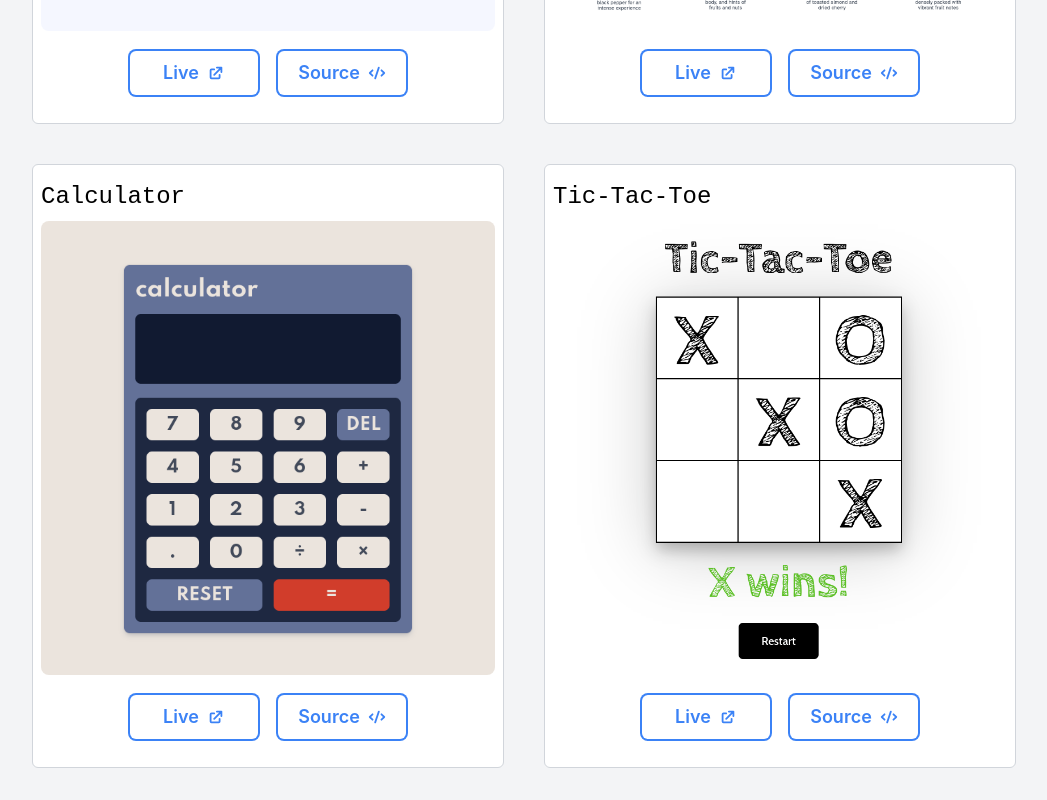
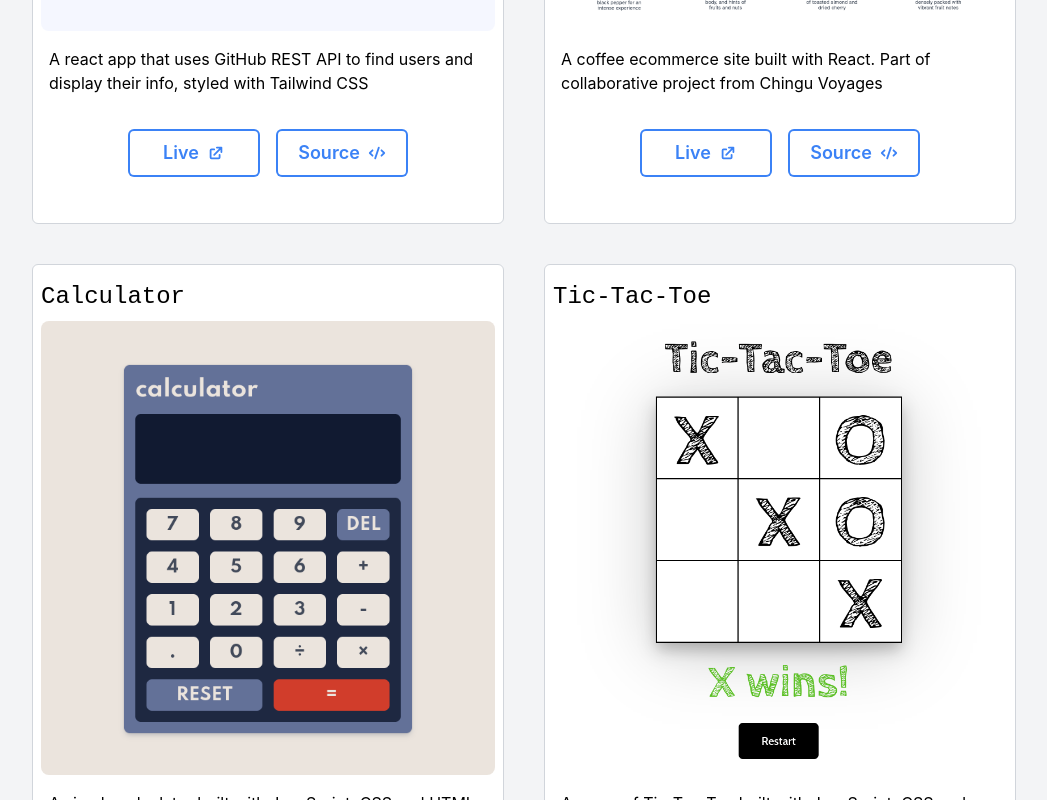
Before and after one commit to vsilagy/portfolio, a Next.js app: page / in a window 1280 px wide. Shown: the part 1060-1860 px from the top of the page, without its empty margins (116-1163 px from the left). Built offline with nearby package versions, Linux system fonts and the light colour scheme.

Commit message:
add description to main projects

```diff
--- a/components/Card.js
+++ b/components/Card.js
@@ -1,9 +1,15 @@
 import Image from 'next/image';
 import { HiCode, HiExternalLink } from 'react-icons/hi';
 
-export default function Card({ title, image, live, link }) {
+export default function Card({
+	title,
+	image,
+	description,
+	live,
+	link,
+}) {
 	return (
-		<div className="flex-1 w-[20rem] bg-white  border border-gray-300 p-2 rounded-md  md:basis-1/3 dark:bg-gray-800 dark:border-gray-700">
+		<div className="flex-1 w-[20rem] h-[44rem] bg-white  border border-gray-300 p-2 rounded-md  md:basis-1/3 dark:bg-gray-800 dark:border-gray-700">
 			<h4 className="text-2xl text-center font-mono py-2 md:text-start">
 				{title}
 			</h4>
@@ -16,6 +22,7 @@ export default function Card({ title, image, live, link }) {
 				layout="responsive"
 				priority="true"
 			/>
+			<p className="py-4 px-2">{description}</p>
 			<div className="flex justify-center gap-5 py-5">
 				<a
 					href={live}
--- a/components/DarkModeToggle.js
+++ b/components/DarkModeToggle.js
@@ -18,7 +18,7 @@ export default function DarkModeToggle() {
 		if (currentTheme === 'dark') {
 			return (
 				<button
-					className="text-xl p-2 ml-1 md:text-2xl  bg-gray-800 focus:outline-none hover:ring-2 hover:ring-gray-500 rounded-lg hover:text-amber-500 transition duration-1000"
+					className="text-xl p-2 ml-1 md:text-2xl  bg-gray-800 focus:outline-none hover:ring-2 hover:ring-gray-500 rounded-lg hover:text-amber-500 transition duration-500"
 					onClick={() => setTheme('light')}>
 					<MdLightMode />
 				</button>
@@ -26,7 +26,7 @@ export default function DarkModeToggle() {
 		} else {
 			return (
 				<button
-					className="text-xl p-2 ml-1 md:text-2xl bg-gray-300 focus:outline-none hover:ring-2 hover:ring-gray-500  rounded-lg hover:text-amber-500 transition duration-1000 "
+					className="text-xl p-2 ml-1 md:text-2xl bg-gray-300 focus:outline-none hover:ring-2 hover:ring-gray-500  rounded-lg hover:text-amber-500 transition duration-500 "
 					onClick={() => setTheme('dark')}>
 					<MdDarkMode />
 				</button>
--- a/components/MainProjects.js
+++ b/components/MainProjects.js
@@ -14,12 +14,16 @@ export default function MainProjects() {
 				<Card
 					title={'Github Dev Search'}
 					image={imageDev}
+					description={
+						'A react app that uses GitHub REST API to find users and display their info, styled with Tailwind CSS'
+					}
 					live={'https://gh-dev-search.netlify.app/'}
-					link={'https://github.com/vsilagy/gh-dev-search/'}
+					link={'https://github.com/vsilagy/github-dev-search'}
 				/>
 				<Card
 					title={'Toucan Coffee'}
 					image={imageCoffee}
+					description={`A coffee ecommerce site built with React. Part of collaborative project from Chingu Voyages`}
 					live={'https://toucan-coffee.netlify.app/'}
 					link={
 						'https://github.com/chingu-voyages/v41-toucans-team-04'
@@ -28,12 +32,18 @@ export default function MainProjects() {
 				<Card
 					title={'Calculator'}
 					image={imageCalc}
+					description={
+						'A simple calculator built with JavaScript, CSS and HTML'
+					}
 					live={'https://vsilagy.github.io/calculator/'}
 					link={'https://github.com/vsilagy/calculator/'}
 				/>
 				<Card
 					title={'Tic-Tac-Toe'}
 					image={imageTic}
+					description={
+						'A game of Tic-Tac-Toe built with JavaScript, CSS and HTML'
+					}
 					live={'https://vsilagy.github.io/tic-tac-toe/'}
 					link={'https://github.com/vsilagy/tic-tac-toe/'}
 				/>
--- a/styles/globals.css
+++ b/styles/globals.css
@@ -40,7 +40,7 @@
 }
 @layer components {
 	.btn {
-		@apply flex justify-center gap-2 items-center font-semibold bg-white text-blue-500 ring-2 ring-blue-500 dark:text-blue-400 dark:ring-blue-400 hover:bg-gray-200 dark:bg-gray-800 dark:hover:bg-gray-700 py-2 px-4 rounded-md ease-in duration-200;
+		@apply flex justify-center gap-2 items-center font-semibold bg-white text-blue-500 ring-2 ring-blue-500 dark:text-blue-400 dark:ring-blue-400 hover:bg-gray-200 dark:bg-gray-800 dark:hover:bg-gray-700 py-2 px-4 rounded ease-in duration-200;
 	}
 	.light {
 		@apply bg-gray-100;
```
